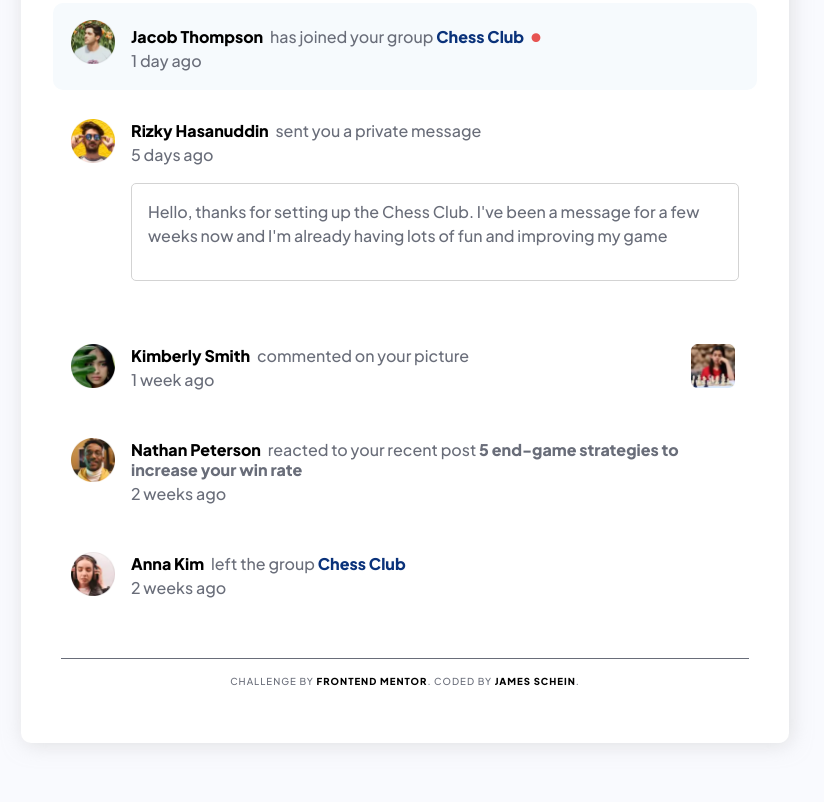
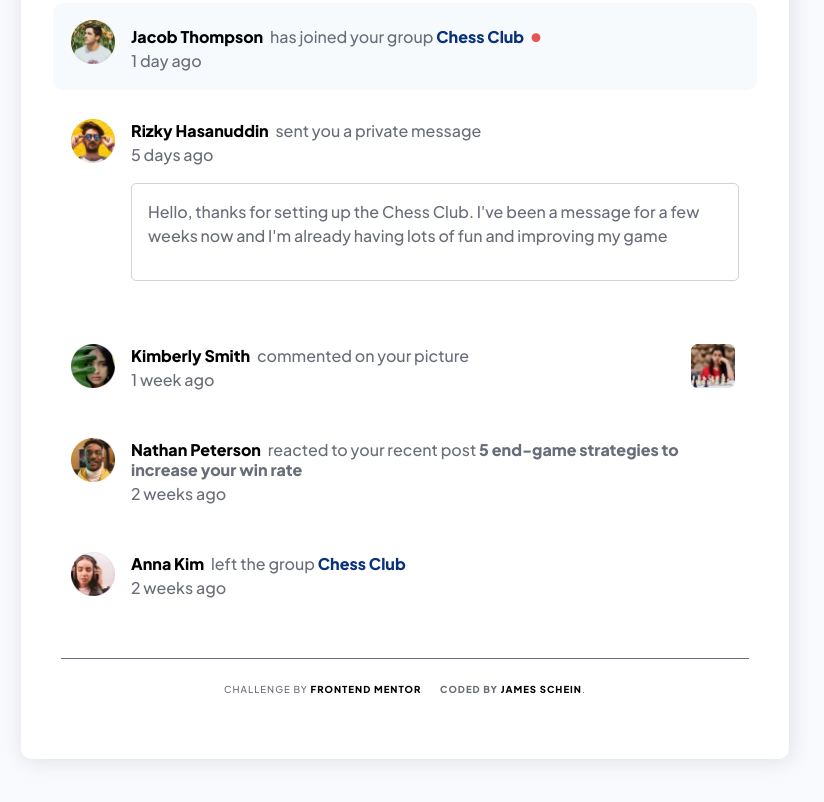
Before and after one commit to jameschein/notifications-page-main, a plain HTML site: page index.html in a window 1280 px wide. Shown: the part 344-1146 px from the top of the page, without its empty margins (235-1059 px from the left). Drawn offline with Linux system fonts and the light colour scheme.

Commit message:
Changes to attribution

```diff
--- a/index.html
+++ b/index.html
@@ -95,8 +95,8 @@
 
   <footer>
       <div class="attribution">
-        Challenge by <a href="https://www.frontendmentor.io?ref=challenge" target="_blank">Frontend Mentor</a>.
-        Coded by <a href="https://schein.co.uk">james schein</a>.
+        Challenge by <a href="https://www.frontendmentor.io?ref=challenge" target="_blank">Frontend Mentor</a>
+        <span>Coded by <a href="https://schein.co.uk">james schein</span></a>.
       </div>
   </footer>
 
--- a/style.css
+++ b/style.css
@@ -195,6 +195,16 @@ button {
     visibility: hidden;
 }
 
+.attribution {
+    text-align: right;
+}
+
+.attribution span {
+    display:block;
+    padding-block:.5rem;
+
+}
+
 
 
 
@@ -213,6 +223,10 @@ button {
     }
 
 
+    .attribution span {
+        display:inline-block;
+        padding-left:1rem;
+    }
 
 
 }
```
